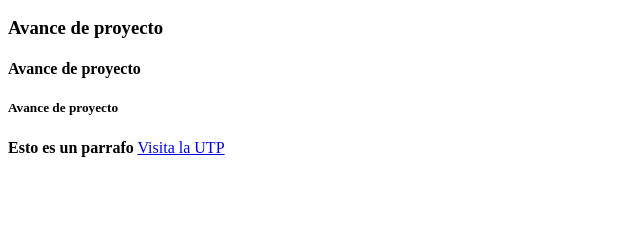
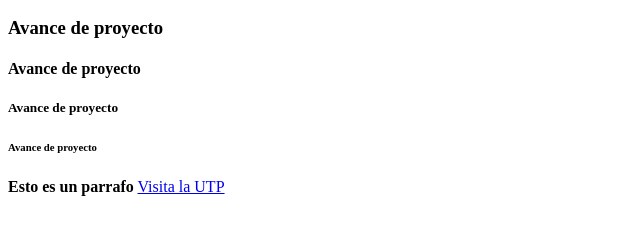
Before and after one commit to f1nol/Mi-primera-pagina, a plain HTML site: page index.html in a window 1280 px wide. Shown: the part 484-718 px from the top of the page, without its empty margins (0-640 px from the left). Drawn offline with Linux system fonts and the light colour scheme.

Commit message:
Update index.html

```diff
--- a/index.html
+++ b/index.html
@@ -25,6 +25,7 @@ Click nbfs://nbhost/SystemFileSystem/Templates/Other/html.html to edit this temp
         <h3>Avance de proyecto</h3>
         <h4>Avance de proyecto</h4>
         <h5>Avance de proyecto</h5>
+        <h6>Avance de proyecto</h6>
         <strong>Esto es un parrafo</strong>
 
 
```
